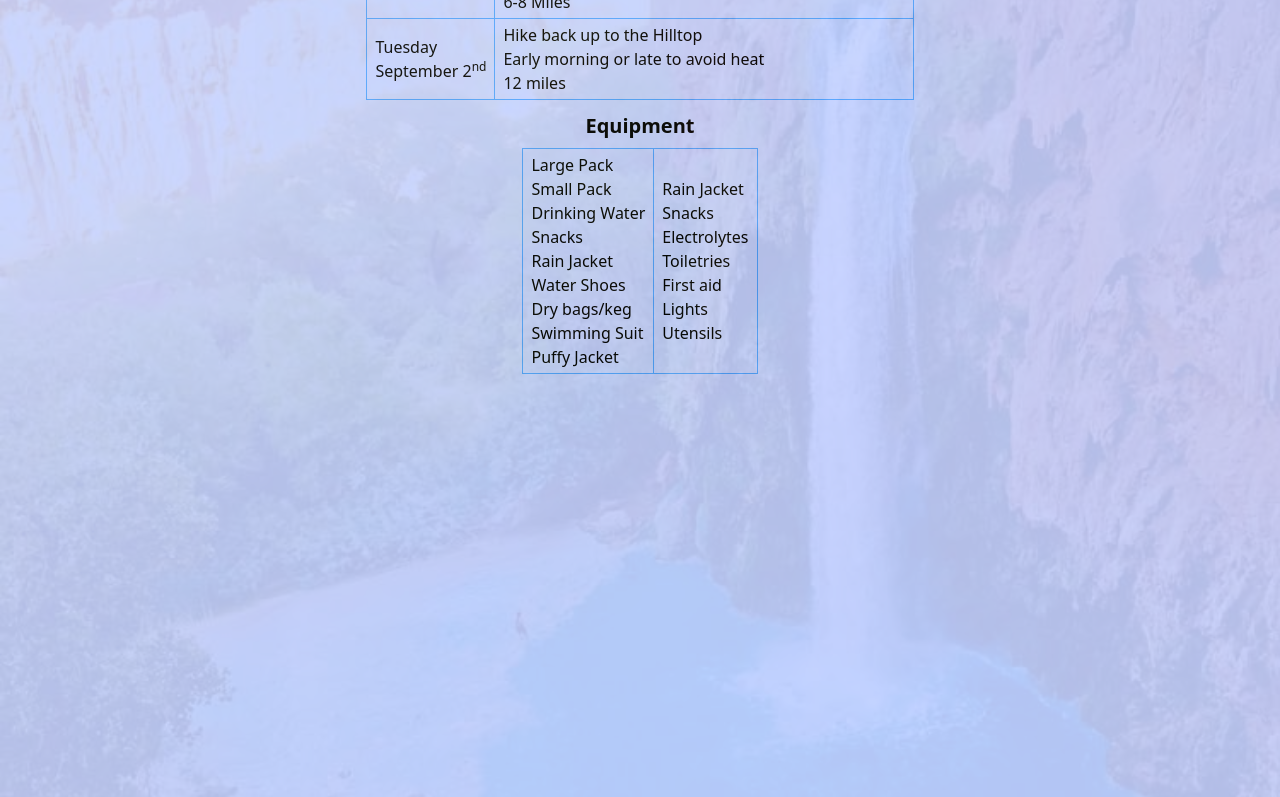
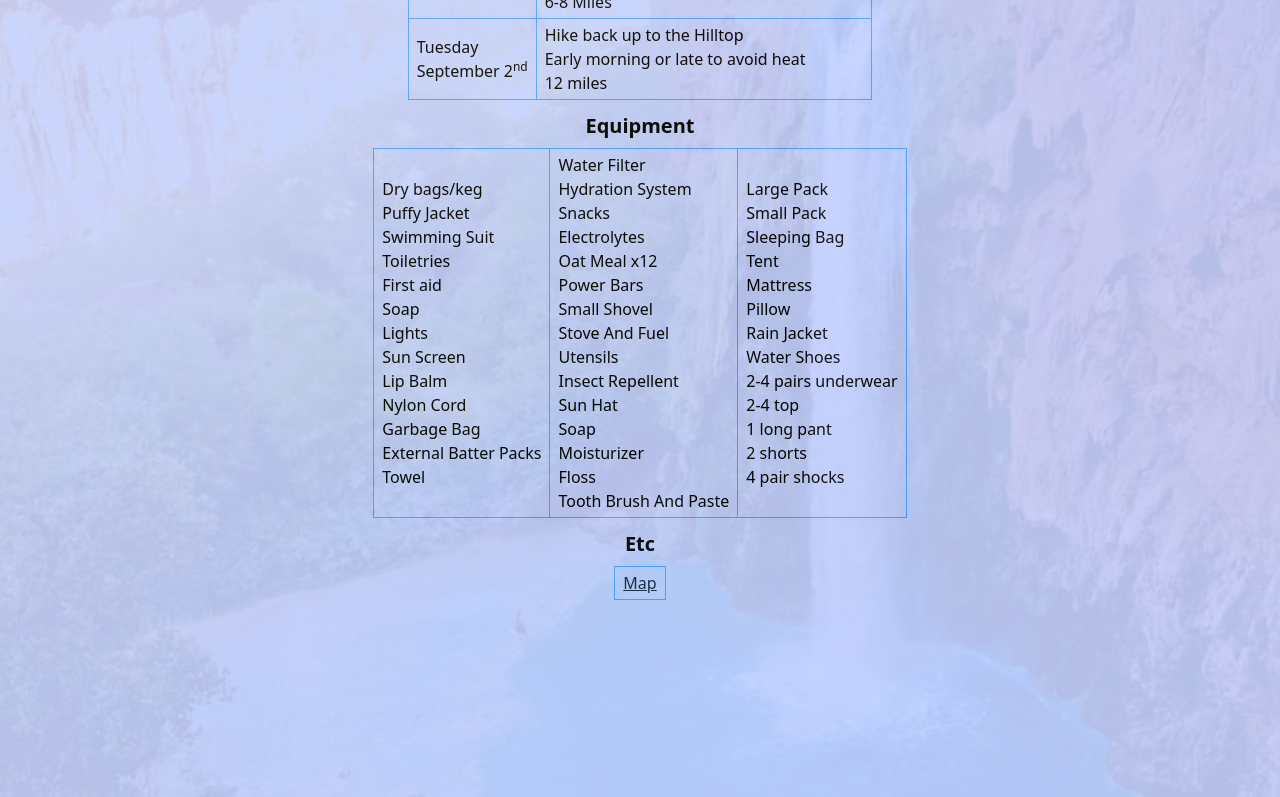
Before and after one commit to carltonj2000/havasupai-vite, a React (Vite) app: page / in a window 1280 px wide. Shown: the part 507-1304 px from the top of the page. Built offline with nearby package versions, Linux system fonts and the light colour scheme.

Commit message:
update item

```diff
--- a/src/App.tsx
+++ b/src/App.tsx
@@ -47,7 +47,7 @@ function App() {
 							<td className="border border-blue-400 px-2 py-1">
 								<ul>
 									<li>2 AM Drive From Caverns Campground</li>
-									<li>4 AM hike down to Havasupai Campground - 10 miles</li>
+									<li>4 AM hike down to Campground - 10 miles</li>
 									<li>Mooney Fall &amp; Havasu Falls - 12 miles</li>
 								</ul>
 							</td>
@@ -96,26 +96,71 @@ function App() {
 						<tr>
 							<td className="border border-blue-400 px-2 py-1">
 								<ul>
-									<li>Large Pack</li>
-									<li>Small Pack</li>
-									<li>Drinking Water</li>
-									<li>Snacks</li>
-									<li>Rain Jacket</li>
-									<li>Water Shoes</li>
 									<li>Dry bags/keg</li>
+									<li>Puffy Jacket</li>
 									<li>Swimming Suit</li>
-									<li>Puffy Jacket</li>
+									<li>Toiletries</li>
+									<li>First aid</li>
+									<li>Soap</li>
+									<li>Lights</li>
+									<li>Sun Screen</li>
+									<li>Lip Balm</li>
+									<li>Nylon Cord</li>
+									<li>Garbage Bag</li>
+									<li>External Batter Packs</li>
+									<li>Towel</li>
 								</ul>
 							</td>
 							<td className="border border-blue-400 px-2 py-1">
 								<ul>
-									<li>Rain Jacket</li>
+									<li>Water Filter</li>
+									<li>Hydration System</li>
 									<li>Snacks</li>
 									<li>Electrolytes</li>
-									<li>Toiletries</li>
-									<li>First aid</li>
-									<li>Lights</li>
+									<li>Oat Meal x12</li>
+									<li>Power Bars</li>
+									<li>Small Shovel</li>
+									<li>Stove And Fuel</li>
 									<li>Utensils</li>
+									<li>Insect Repellent</li>
+									<li>Sun Hat</li>
+									<li>Soap</li>
+									<li>Moisturizer</li>
+									<li>Floss</li>
+									<li>Tooth Brush And Paste</li>
+								</ul>
+							</td>
+							<td className="border border-blue-400 px-2 py-1">
+								<ul>
+									<li>Large Pack</li>
+									<li>Small Pack</li>
+									<li>Sleeping Bag</li>
+									<li>Tent</li>
+									<li>Mattress</li>
+									<li>Pillow</li>
+									<li>Rain Jacket</li>
+									<li>Water Shoes</li>
+									<li>2-4 pairs underwear</li>
+									<li>2-4 top</li>
+									<li>1 long pant</li>
+									<li>2 shorts</li>
+									<li>4 pair shocks</li>
+								</ul>
+							</td>
+						</tr>
+					</tbody>
+				</table>
+				<h2 className="font-semibold mt-3 mb-2 text-xl">Etc</h2>
+				<table className="pt-2 border-collapse border border-blue-800">
+					<tbody>
+						<tr>
+							<td className="border border-blue-400 px-2 py-1">
+								<ul>
+									<li>
+										<a href="/trailmap.webp" className="underline text-slate-800">
+											Map
+										</a>
+									</li>
 								</ul>
 							</td>
 						</tr>
```
Also changed, not shown: public/trailmap.webp (added), 1 other file (tests, documents, lock files or other folders).
